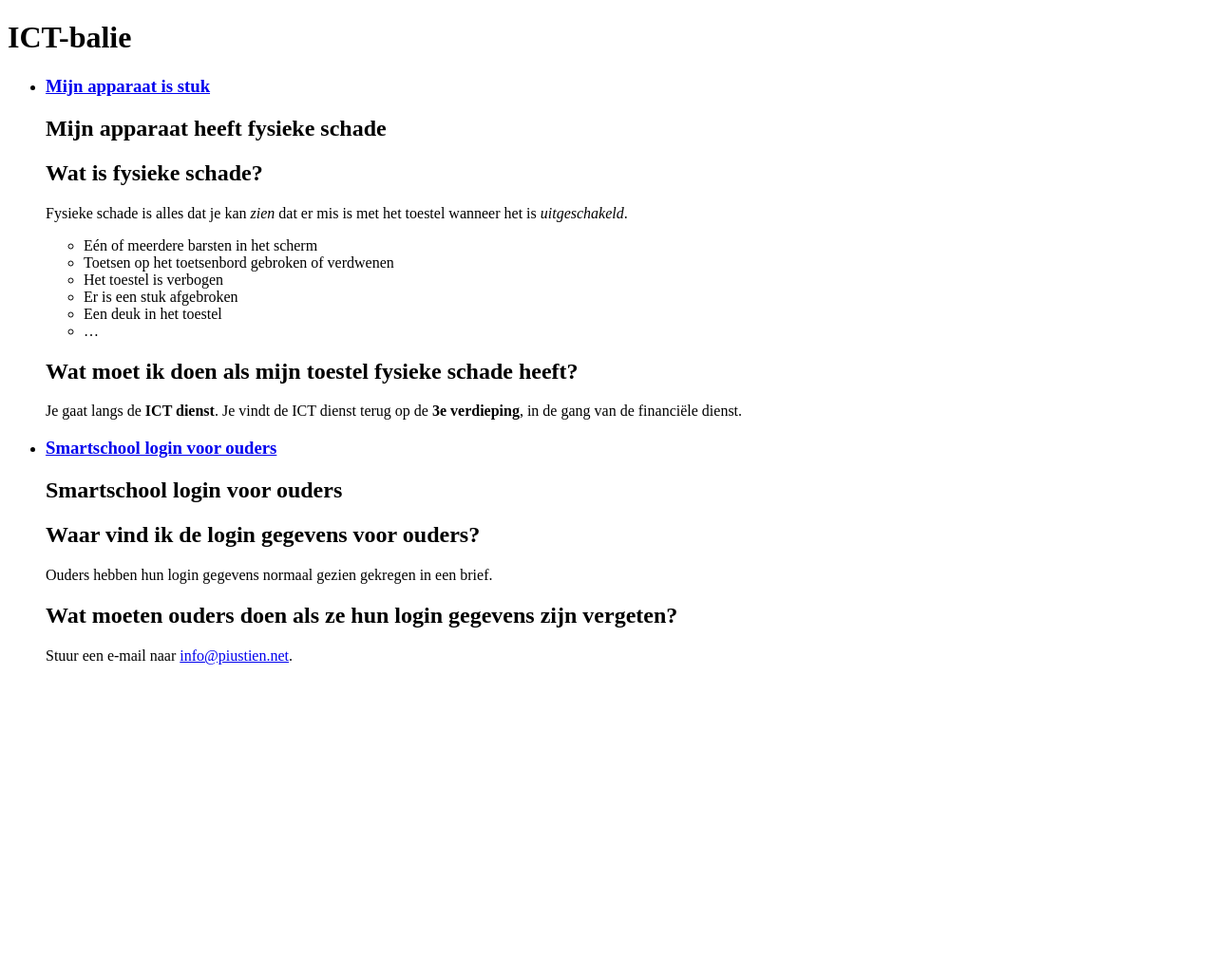
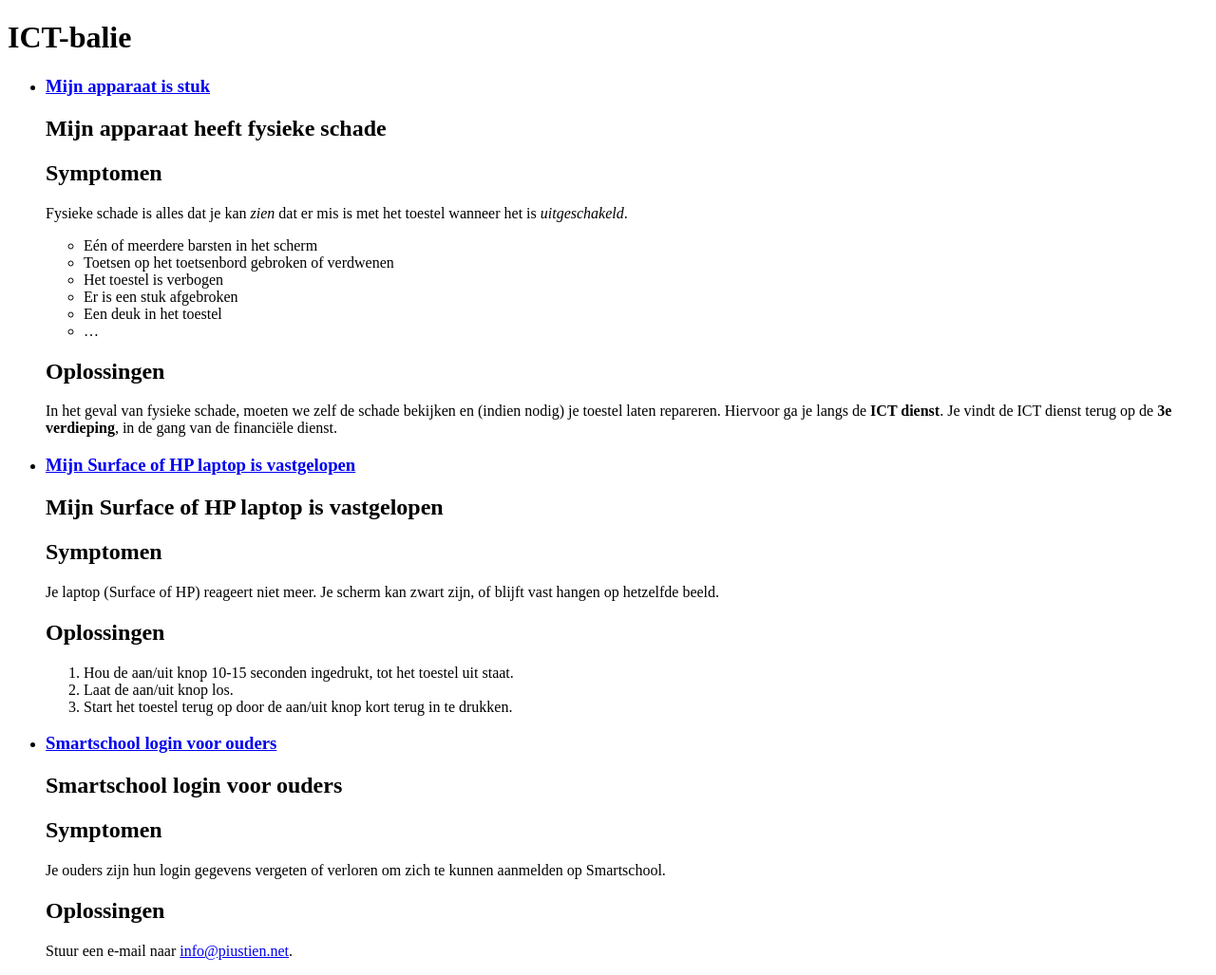
Before and after one commit to Pius-X-Antwerpen/ict-balie, a Jekyll site: the page built from index.md, in a window 1280 px wide. Shown: the whole page at 95% size. Built offline with Jekyll 4.4.1, drawn with Linux system fonts in a browser that asks for light colours; our own code applies the rules of GitHub Pages for plain Markdown files; before the commit the page ends 900 px from its top, so only the background shows below that.

Commit message:
update tutorials

```diff
--- a/_tutorials/fysieke-schade.md
+++ b/_tutorials/fysieke-schade.md
@@ -1,10 +1,20 @@
 ---
 title: Mijn apparaat is stuk
+zoektermen:
+ - kapot
+ - stuk
+ - laptop
+ - tablet
+ - ipad
+ - schade
+ - scherm
+ - gebroken
+ - val
 ---
 
 # Mijn apparaat heeft fysieke schade
 
-## Wat is fysieke schade?
+## Symptomen
 
 Fysieke schade is alles dat je kan *zien* dat er mis is met het toestel wanneer het is *uitgeschakeld*.
 
@@ -15,6 +25,6 @@ Fysieke schade is alles dat je kan *zien* dat er mis is met het toestel wanneer
  - Een deuk in het toestel
  - ...
 
-## Wat moet ik doen als mijn toestel fysieke schade heeft?
+## Oplossingen
 
-Je gaat langs de **ICT dienst**. Je vindt de ICT dienst terug op de **3e verdieping**, in de gang van de financiële dienst.
+In het geval van fysieke schade, moeten we zelf de schade bekijken en (indien nodig) je toestel laten repareren. Hiervoor ga je langs de **ICT dienst**. Je vindt de ICT dienst terug op de **3e verdieping**, in de gang van de financiële dienst.
--- /dev/null
+++ b/_tutorials/laptop-zit-vast.md
@@ -0,0 +1,24 @@
+---
+title: Mijn Surface of HP laptop is vastgelopen
+zoektermen:
+ - surface
+ - hp
+ - laptop
+ - tablet
+ - vast
+ - bevroren
+ - zwart
+ - scherm
+---
+
+# Mijn Surface of HP laptop is vastgelopen
+
+## Symptomen
+
+Je laptop (Surface of HP) reageert niet meer. Je scherm kan zwart zijn, of blijft vast hangen op hetzelfde beeld.
+
+## Oplossingen
+
+ 1. Hou de aan/uit knop 10-15 seconden ingedrukt, tot het toestel uit staat.
+ 2. Laat de aan/uit knop los.
+ 3. Start het toestel terug op door de aan/uit knop kort terug in te drukken.
--- a/_tutorials/ouders-login.md
+++ b/_tutorials/ouders-login.md
@@ -1,14 +1,18 @@
 ---
 title: "Smartschool login voor ouders"
+zoektermen:
+ - login
+ - smartschool
+ - ouders
 ---
 
 # Smartschool login voor ouders
 
-## Waar vind ik de login gegevens voor ouders?
+## Symptomen
 
-Ouders hebben hun login gegevens normaal gezien gekregen in een brief.
+Je ouders zijn hun login gegevens vergeten of verloren om zich te kunnen aanmelden op Smartschool.
 
-## Wat moeten ouders doen als ze hun login gegevens zijn vergeten?
+## Oplossingen
 
 Stuur een e-mail naar [info@piustien.net](mailto:info@piustien.net).
 
```
